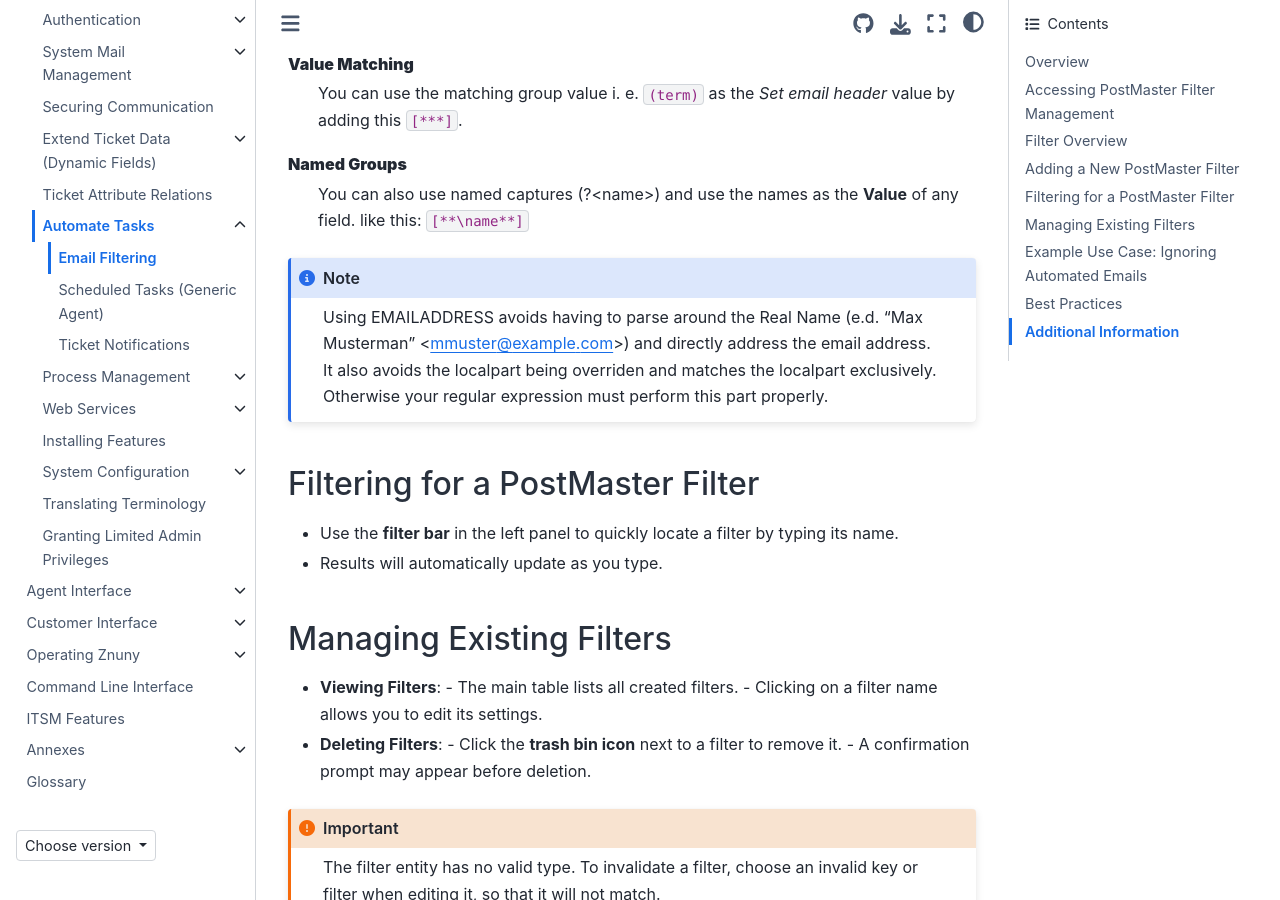
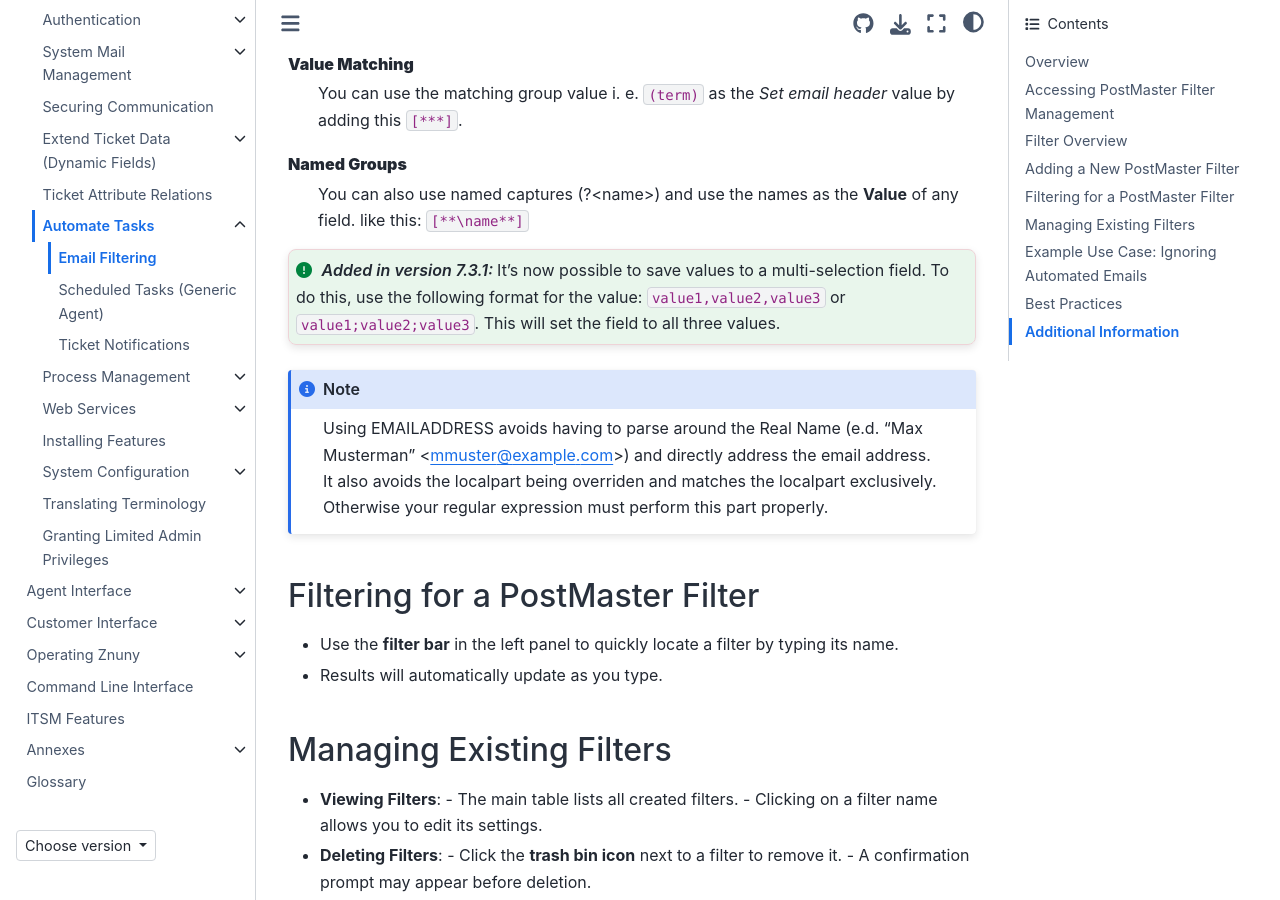
Before and after one commit to znuny/manual, a Sphinx documentation site: the page built from source/admin/automation/postmaster_filter/index.rst, in a window 1280 px wide and 900 px high, scrolled down 4081 px. Built offline with Sphinx 7.4.7 and the Sphinx Book theme 1.1.4, drawn with Linux system fonts in a browser that asks for light colours.

Commit message:
Documentation 7.3 - PostMaster: Assign multiselect dynamic fields.

```diff
--- a/source/admin/automation/postmaster_filter/index.rst
+++ b/source/admin/automation/postmaster_filter/index.rst
@@ -88,6 +88,10 @@
     You can also use named captures (?<name>) and use the names as the **Value** of any field.
     like this: ``[**\name**]``
 
+.. versionadded:: 7.3.1
+
+    It's now possible to save values to a multi-selection field. To do this, use the following format for the value: ``value1,value2,value3`` or ``value1;value2;value3``. This will set the field to all three values.
+
 .. note::
 
     Using EMAILADDRESS avoids having to parse around the Real Name (e.d. "Max Musterman" <mmuster@example.com>) and directly address the
```
